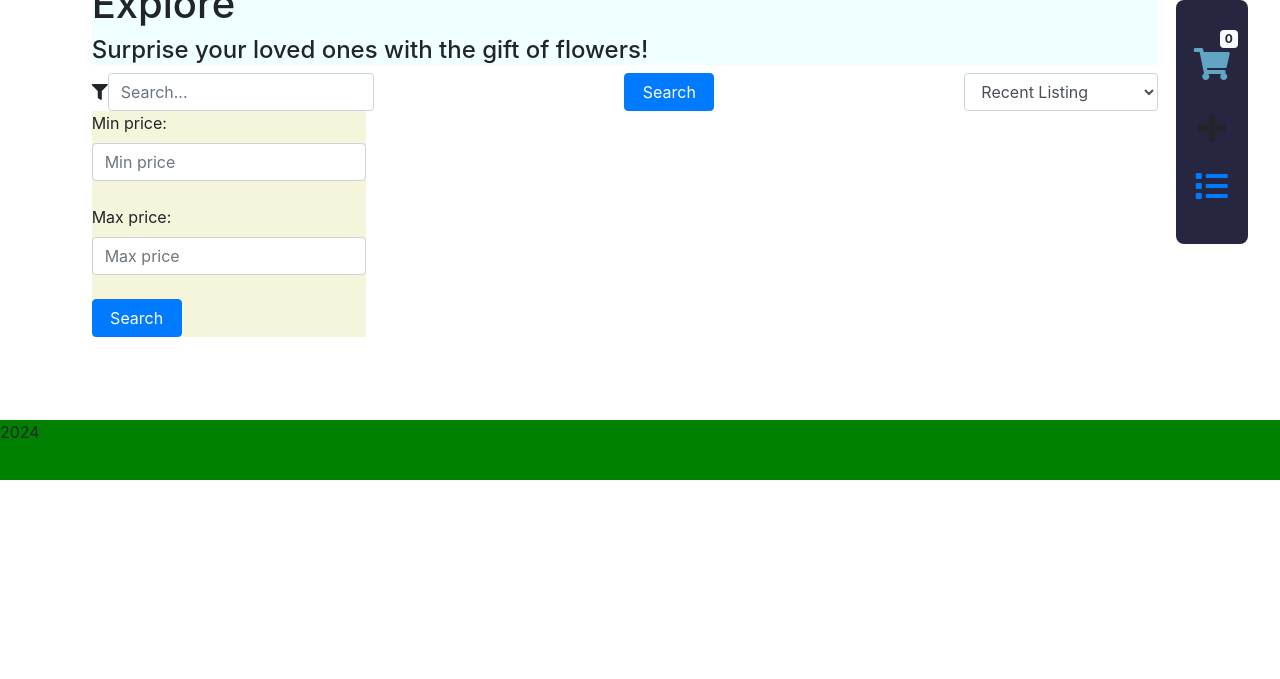
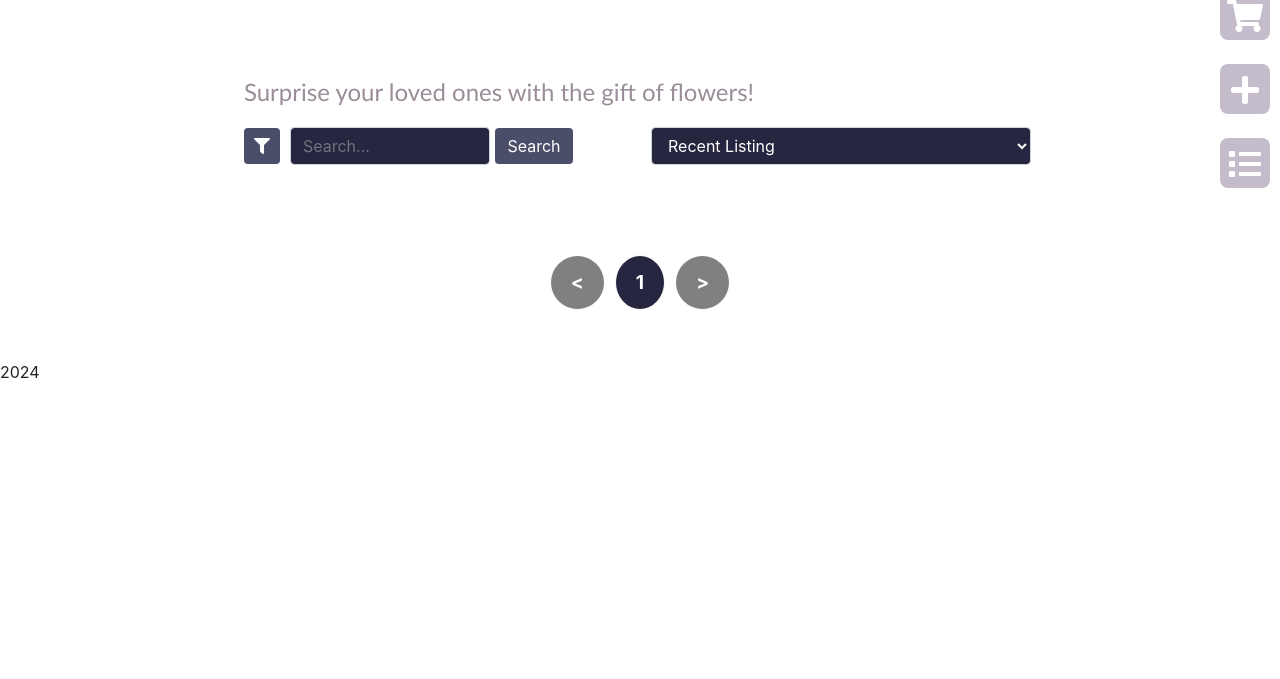
Before and after one commit to RifkiAhmed/petalsurprise, a Flask app: page / in a window 1280 px wide. Shown: the part 320-999 px from the top of the page. After the commit the page ends 698 px from the top, so only its background shows below. Run offline with Flask 3, Linux system fonts and the light colour scheme; some libraries are stand-ins or nearby versions.

Commit message:
Add index page style sheet

```diff
--- a/api/v1/static/styles/index.css
+++ b/api/v1/static/styles/index.css
@@ -1,46 +1,75 @@
-body {
-    padding: 0px;
+.content {
     margin: 0px;
-    box-sizing: content-box;
-}
-
-.menu {
-    height: 70px;
-    background-color: #cbc0d3;
-}
-
-.fa-user:hover {
-    cursor: pointer;
-}
-
-.content {
-    width: 100%;
-    margin-bottom: 100px;
 }
 
 .main_content {
-    padding: 0px;
-}
-
-.welcoming_text {
-    background-color: azure;
-    margin: 0px;
-}
-
-.filters {
-    background-color:beige;
-
+    display: flex;
+    justify-content: center;
+    color: #ffffff;
 }
 
 .items_list {
     display: flex;
-    justify-content: space-between;
-    justify-items: flex-start;
+    justify-content: space-around;
     flex-wrap: wrap;
+    padding: 20px 0px;
 }
+
+.welcoming_text h1 {
+    font-family:Verdana, Geneva, Tahoma, sans-serif;
+    margin: 50px 0px 0px 5px;
+}
+
+.welcoming_text h4 {
+    font-family:'Trebuchet MS', 'Lucida Sans Unicode', 'Lucida Grande', 'Lucida Sans', Arial, sans-serif;
+    margin: 0px 10px 20px 5px;
+    color: #9a8c98;
+}
+
+.filters {
+    display: none;
+    flex: 1 0 -1px;
+}
+
+.filters > div {
+    padding: 20px 30px;
+}
+
+#search, .btn-search {
+    margin-right: 5px;
+    background-color: #272640;
+    color: #ffffff;
+}
+
+input[type="text"],input[type="text"], #select-filter-products {
+    background-color: #272640;
+    color: #ffffff;
+}
+
+.btn-search,
+.btn-range-price {
+    background-color: #4a4e69;
+    border: 0px;
+}
+
+#filter-products {
+    width: 380px;
+    margin: 0 10px 0 auto;
+}
+
+.products {
+    flex: 2;
+    flex-wrap: wrap;
+    justify-content: center;
+}
+
 .item {
-    width: 325px;
-    background-color: #6d597a;
+    float: left;
+}
+
+.item, .filters > div {
+    width: 300px;
+    background-color: rgba(109, 89, 122, 0.4);
     padding: 10px;
     margin: 5px;
     border-radius: 8px;
@@ -50,8 +79,14 @@
     position: relative;
 }
 
+.modal-body {
+    width: 500px;
+    margin: auto;
+}
+
 .item_img img {
     border-radius: 8px;
+    height: 305px;
 }
 
 .item_img:hover img {
@@ -103,9 +138,9 @@
     align-items: center;
     font-size: 24px;
     font-weight: bold;
-    background-color: #57cc99;
+    background-color: #272640;
     border-radius: 8px;
-
+    color: #ffffff;
 }
 
 .item_price {
@@ -113,16 +148,32 @@
     justify-content: space-between;
     padding: 4px 10px;
     border-radius: 8px;
-    background-color: #edc4b3;
+    background-color:rgb(169, 169, 169, 0.4);
 }
 
-.fa-shopping-cart {
-    padding: 8px;
-    color: #61a5c2;
-    background-color: #272640;
+.fa-shopping-cart,
+.fa-plus,
+.fa-list {
+    width: 50px;
+    height: 50px;
+    text-align: center;
+    padding: 10px 0px;
+    color: #ffffff;
+    background-color: rgba(109, 89, 122, 0.4);
     border-radius: 8px;
 }
 
+.fa-filter {
+    padding: 10px;
+    margin: 0px 10px 0px 5px;
+    color: white;
+    background-color: #4a4e69;
+    border-radius: 4px;
+    cursor: pointer;
+}
+[class^="fa"]:hover {
+    opacity: 0.5;
+}
 .fa-sync {
     padding: 8px;
     color: #90be6d;
@@ -137,32 +188,28 @@
     border-radius: 8px;
 }
 
-.right_content {
+.right_content,
+.left_content {
     display: flex;
     flex-direction: column;
-    align-items: center;
+    align-items: end;
+    padding: 10px;
 
 }
 
 .shopping {
-    position: relative;
     display: flex;
     flex-direction: column;
-    align-items: center;
-    padding: 40px 10px;
-    margin-top: 20px;
-    background-color: #272640;
-    border-radius: 8px;
-}
-
-.settings-icon {
-    color: #61a5c2;
+    top: 150px;
+    position: sticky;
+    z-index: 1;
 }
 
 .badge {
     position: absolute;
-    top: 30px;
-    right: 10px;
+    top: -8px;
+    right: 4px;
+    background-color: #ffd60a !important;
 }
 
 .cart:hover {
@@ -171,48 +218,81 @@
 
 .list-items, .add-new-item {
     visibility: hidden;
-    position: absolute;
-    padding: 5px;
+    position: fixed;
     width: 500px;
+    padding: 10px 15px 100px 15px;
     background-color: #9a8c98;
     right: 0px;
     height: 100vh;
-    z-index: 1;
+    top: 0px;
+    z-index: 2;
+    overflow: auto;
 }
 
-.green {
-    color: green;
+.list-items > div:nth-child(2),
+.add-new-item > div:nth-child(2) {
+    padding: 10px 30px;
 }
 
-.Sky-Blue {
-    color: 61a5c2;
+.circular {
+    display: inline-block;
+    padding: 12px 20px;
+    border-radius: 50%;
+    text-align: center;
+    margin: 50px 5px;
+    font-size: larger;
+    font-weight: bolder;
+    cursor: pointer;
+    text-decoration: none;
+    background-color: #272640;
+    color: #fff;
+    border: 1px solid white;
 }
 
-.sign-up {
-    color: #fb8500;
+.circular:hover {
+    text-decoration: none;
 }
 
-.sign-up:hover {
-    cursor: pointer;
-    text-decoration: underline;
+.enabled:hover {
+    background-color: green;
+    color: #fff;
 }
 
-
-
-button[type="submit"] {
-    display: inline-block;
-    width: 90px;
-    margin: auto;
+.product-image {
+    display: flex;
+    flex-direction: column;
+    justify-content: center;
+    align-items: center;
 }
 
-.confirm-pwd, .btn-sign-up {
-    display: none;
+.fa-pen {
+    padding: 5px 8px;
 }
 
-footer {
-    height: 60px;
-    background-color: green;
-    position: fixed;
-    bottom: 0;
-    width: 100%;
+.disabled {
+    pointer-events: none;
+    background-color: grey;
 }
+
+.alert {
+    z-index: 3;
+    top: 80px;
+    position: absolute;
+    display: none;
+    width: 500px;
+    margin: auto;
+    padding: 15px;
+    text-align: center;
+}
+
+.modal {
+    background-image: radial-gradient(circle,#6d597a, rgba(154, 140, 152, 0.8));
+}
+
+.modal-content {
+    background-color: #272640
+}
+
+.modal-title {
+    color: white
+}
```
